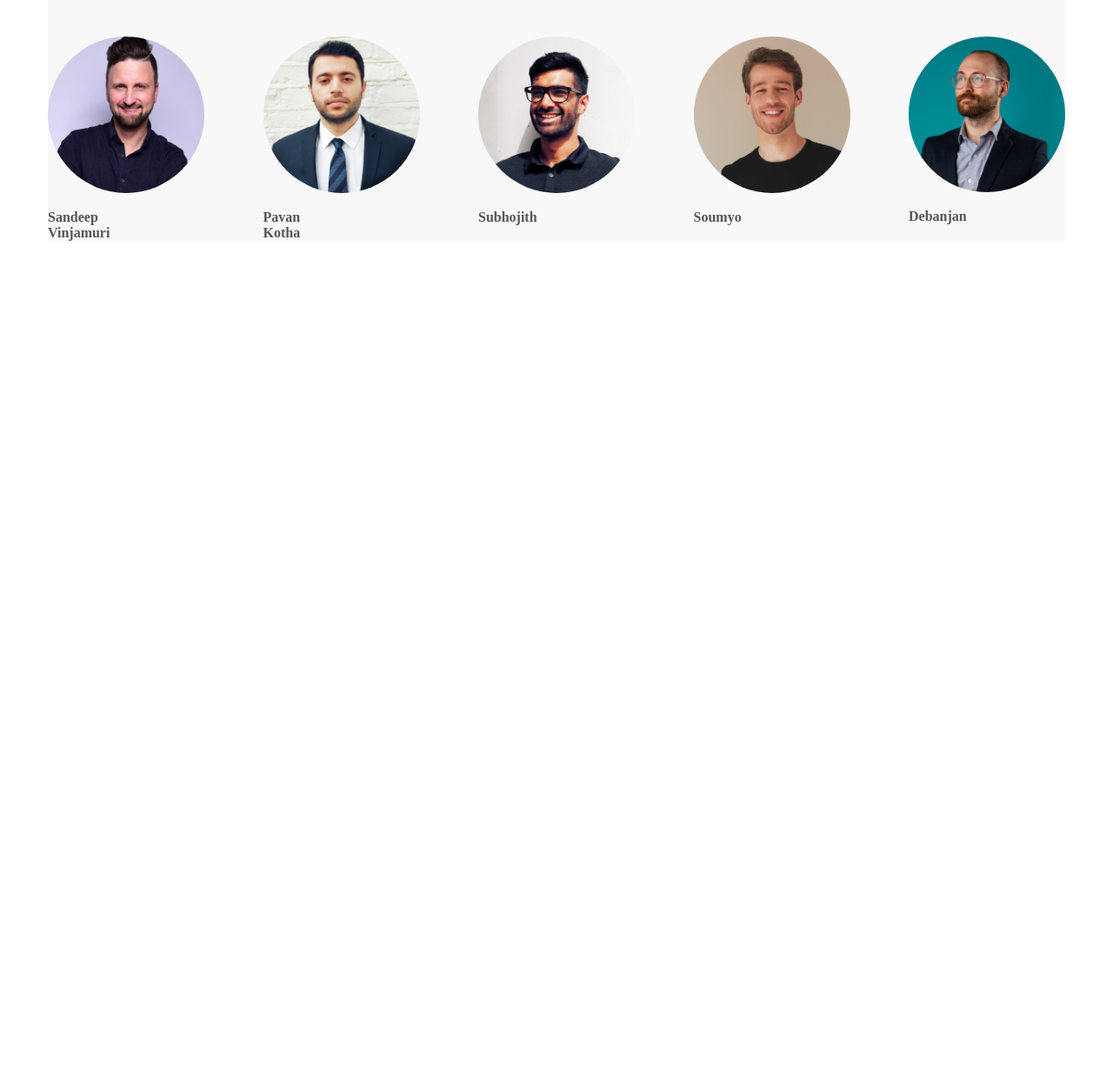
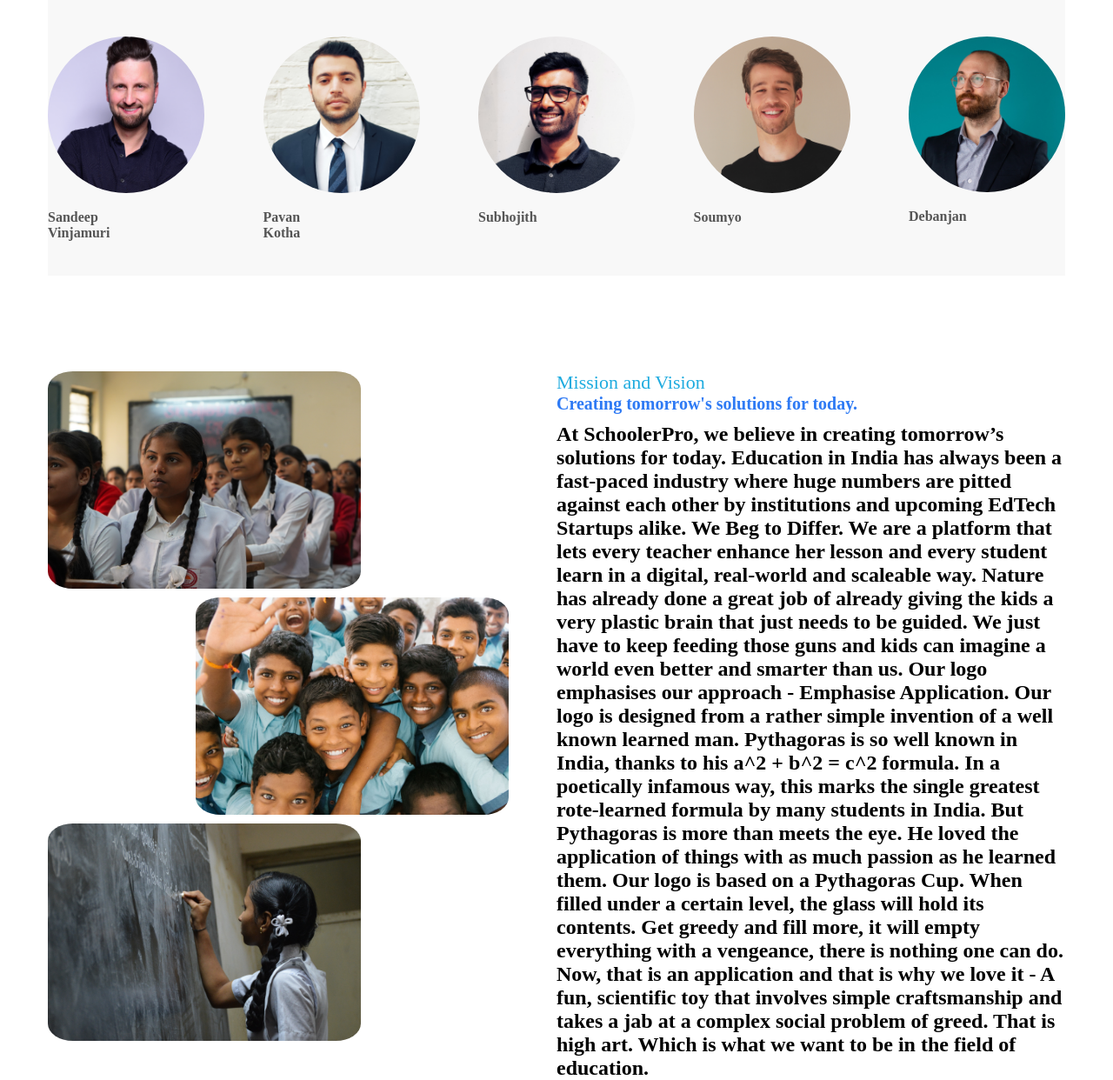
Before and after one commit to AleksandreLatsabidze/Schooler-Pro-website, a plain HTML site: page index.html in a window 1280 px wide. Shown: the part 1384-2626 px from the top of the page at 87% size. Before the commit the page ends 1661 px from the top, so only its background shows below. Drawn offline with Linux system fonts and the light colour scheme.

Commit message:
added chidren sect

```diff
--- a/index.html
+++ b/index.html
@@ -115,7 +115,44 @@
             <h4>Debanjan</h4>
           </div>
         </div>
+        <div class="childrens_sect">
+          <div class="imgs">
+            <img src="img/girls_img.png" alt="" />
+            <img class="middle_img" src="img/boys_img.png" alt="" />
+            <img src="img/girl.png" alt="" />
+          </div>
+          <div class="imgsect_info">
+            <span>Mission and Vision</span>
+            <h3>Creating tomorrow's solutions for today.</h3>
+            <h2>
+              At SchoolerPro, we believe in creating tomorrow’s solutions for
+              today. Education in India has always been a fast-paced industry
+              where huge numbers are pitted against each other by institutions
+              and upcoming EdTech Startups alike. We Beg to Differ. We are a
+              platform that lets every teacher enhance her lesson and every
+              student learn in a digital, real-world and scaleable way. Nature
+              has already done a great job of already giving the kids a very
+              plastic brain that just needs to be guided. We just have to keep
+              feeding those guns and kids can imagine a world even better and
+              smarter than us. Our logo emphasises our approach - Emphasise
+              Application. Our logo is designed from a rather simple invention
+              of a well known learned man. Pythagoras is so well known in India,
+              thanks to his a^2 + b^2 = c^2 formula. In a poetically infamous
+              way, this marks the single greatest rote-learned formula by many
+              students in India. But Pythagoras is more than meets the eye. He
+              loved the application of things with as much passion as he learned
+              them. Our logo is based on a Pythagoras Cup. When filled under a
+              certain level, the glass will hold its contents. Get greedy and
+              fill more, it will empty everything with a vengeance, there is
+              nothing one can do. Now, that is an application and that is why we
+              love it - A fun, scientific toy that involves simple craftsmanship
+              and takes a jab at a complex social problem of greed. That is high
+              art. Which is what we want to be in the field of education.
+            </h2>
+          </div>
+        </div>
       </div>
     </section>
+    <script src="script.js"></script>
   </body>
 </html>
--- /dev/null
+++ b/script.js
@@ -0,0 +1,10 @@
+function userName(a, b, c) {
+  const divison = a + b - c;
+  console.log(divison);
+}
+userName(5, 10, 6);
+
+const password = "arealeko";
+const myArray = password.split("are");
+let result = password.includes("are");
+console.log(myArray);
--- a/style.css
+++ b/style.css
@@ -177,6 +177,7 @@ ul .registr {
 .section_img {
   display: flex;
   justify-content: space-between;
+  padding-bottom: 40px;
 }
 .section_img img {
   border-radius: 50%;
@@ -188,3 +189,39 @@ ul .registr {
   margin-top: 15px;
   text-align: center;
 }
+.childrens_sect {
+  display: flex;
+  /* justify-content: space-between; */
+  padding-top: 110px;
+  background-color: white;
+}
+.imgs img {
+  width: 360px;
+  height: 250px;
+  object-fit: cover;
+  display: block;
+  border-radius: 8%;
+}
+.middle_img {
+  margin: 10px;
+  margin-left: 170px;
+}
+.imgsect_info {
+  padding-left: 45px;
+}
+.imgsect_info > span {
+  color: rgb(30, 171, 223);
+  padding-bottom: 10px;
+  font-size: 22px;
+}
+/* .imgsect_info h1 {
+  color: #000000;
+  font-weight: bold;
+  font-size: 50px;
+  margin-bottom: 45px;
+}
+.imgsect_info h4 {
+  color: #555555;
+  margin-top: 15px;
+  text-align: center;
+}  */
```
